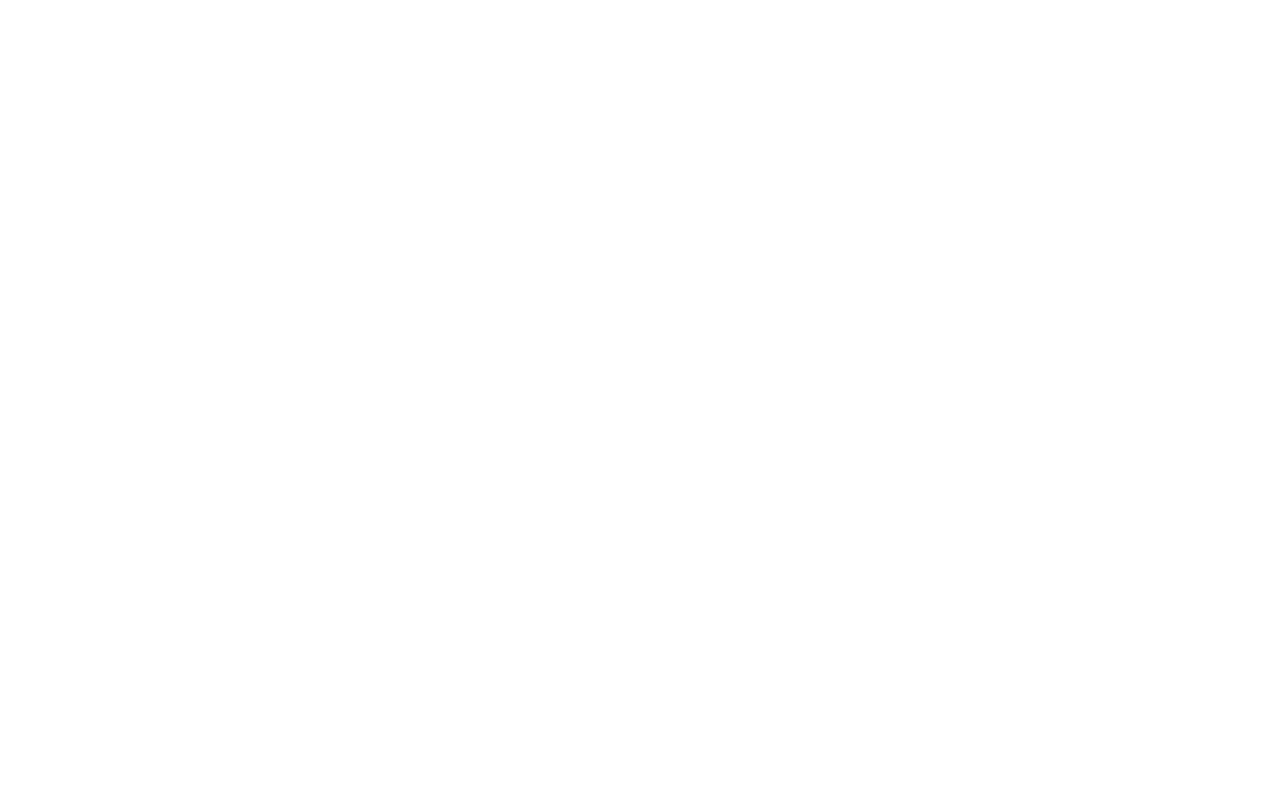
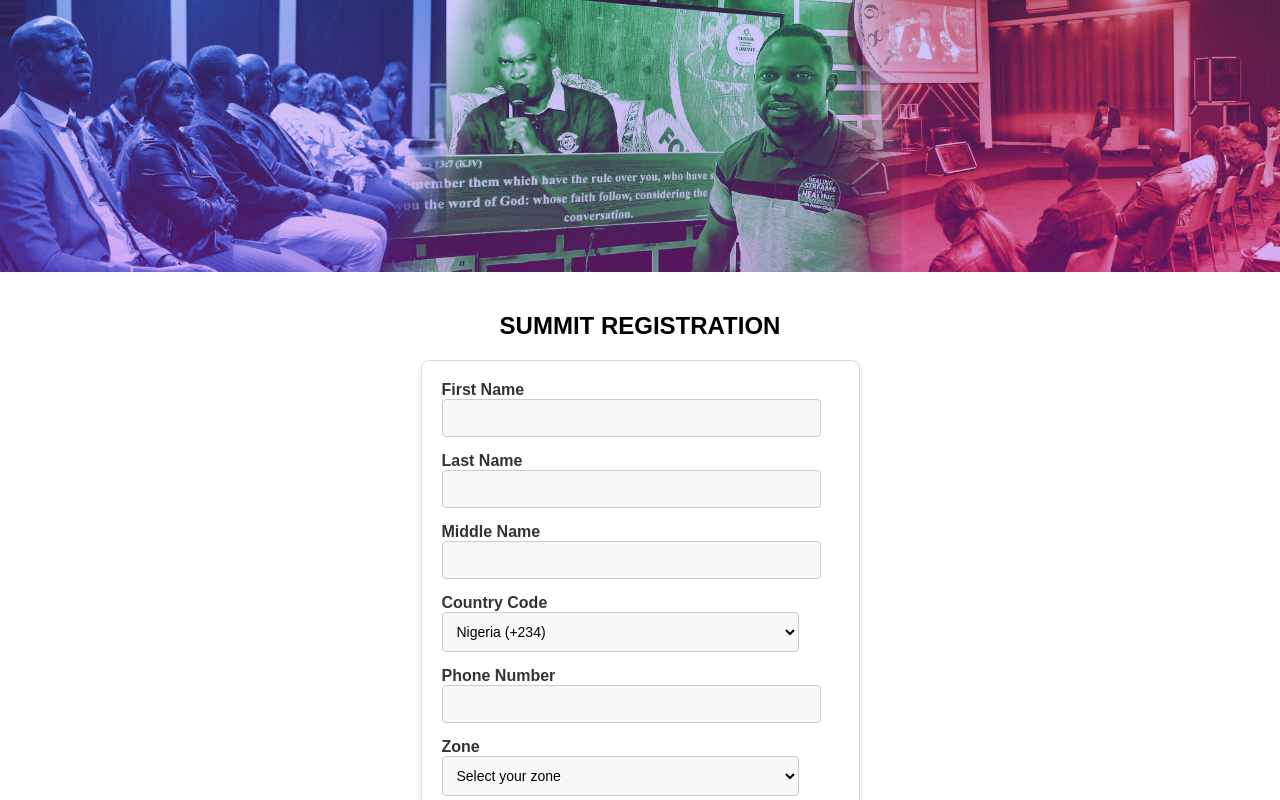
Before and after one commit to Sliver14/lwfs-summit-registration-client, a React (Create React App) app: page /registrationpage in a window 1280 px wide. Before the commit this address had no page. Shown: the top 800 px of the page. Built offline with nearby package versions, Linux system fonts and the light colour scheme.

Commit message:
backend deployed finally

```diff
--- a/src/App.js
+++ b/src/App.js
@@ -4,7 +4,7 @@
 import Register from './page2/Register';
 import Signin from './page2/Signin';
 import SummitFlyer from './pages/SummitFlyer';
-// import RegistrationPage from './pages/RegistrationPage';
+import RegistrationPage from './pages/RegistrationPage';
 import PrincipalsDashboard from './page2/PrincipalsDashboard';
 import Admin from './page2/Admin';
 import Ccss from "./pages/Ccss";
@@ -19,6 +19,7 @@
       <Routes>
         <Route path="/" element={<SummitFlyer />} />
         {/* <Route path="/create-flyer" element={<SummitFlyer />} /> */}
+        <Route path="/registrationpage" element={<RegistrationPage />} />
         <Route path="/principalsdashboard" element={<PrivateRoute><PrincipalsDashboard /></PrivateRoute>} />
         <Route path="/register" element={<Register />} />
         <Route path="/signin" element={<Signin />} />
--- a/src/pages/RegistrationPage.js
+++ b/src/pages/RegistrationPage.js
@@ -40,7 +40,7 @@
     setSuccess("");
 
     try {
-      const response = await axios.post("http://localhost:3001/registration", e);
+      const response = await axios.post("my-summit-production.up.railway.app", e);
       setSuccess(response.data.message);
       navigate("/create-flyer");
     } catch(err) {
```
Also changed, not shown: 1 other file (tests, documents, lock files or other folders).
